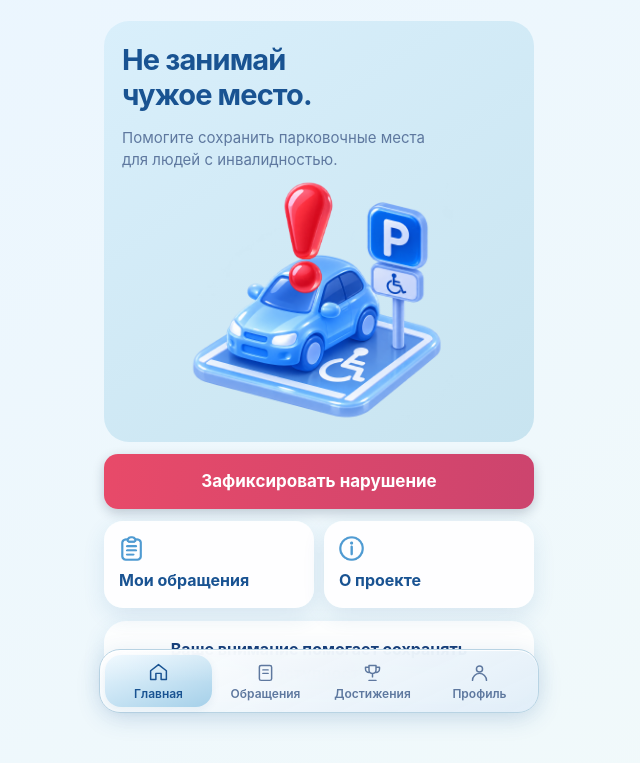
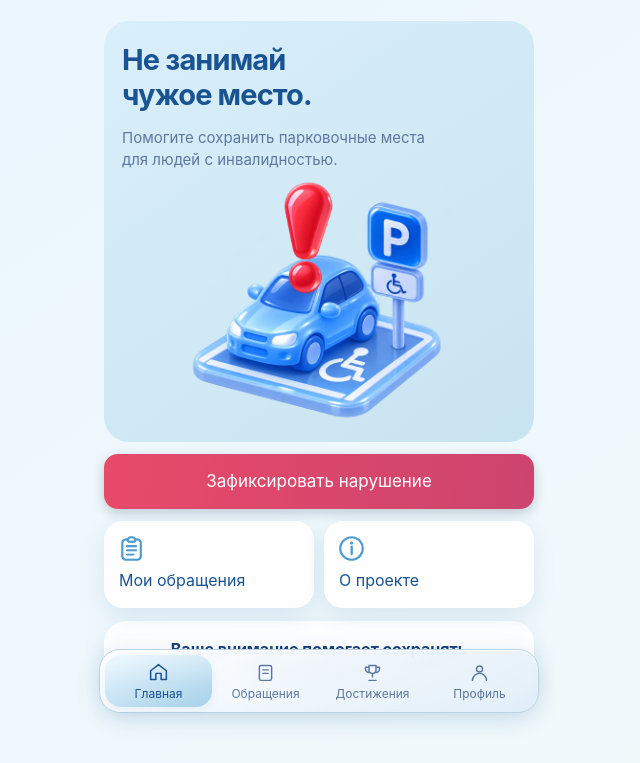
Before and after one commit to Gurov08ruS/Parkovka, a plain HTML site: page frontend/index.html in a window 1280 px wide. Shown: the part 73-836 px from the top of the page, without its empty margins (321-961 px from the left). Drawn offline with Linux system fonts and the light colour scheme.

Commit message:
для кнопок используется обычное начертание

```diff
--- a/frontend/style.css
+++ b/frontend/style.css
@@ -21,7 +21,7 @@ body {
 	color: var(--ink);
 	line-height: 1.48;
 }
-button { font: inherit; cursor: pointer; }
+button { font: inherit; font-weight: 400; cursor: pointer; }
 button, a { touch-action: manipulation; }
 :focus-visible { outline: 3px solid var(--strong-blue); outline-offset: 3px; }
 main {
@@ -51,17 +51,17 @@ main {
 	background: linear-gradient(100deg, #E84A69, #CC446E);
 	border: 0; box-shadow: 0 4px 12px #10274338;
 	border-radius: 14px; padding: 15px 18px;
-	color: white; font-weight: 720; font-size: 17px; text-align: center;
+	color: white; font-size: 17px; text-align: center;
 }
 .report-button:hover { box-shadow: 0 4px 16px #10274355; }
 .home-tiles { display: grid; grid-template-columns: repeat(2, minmax(0, 1fr)); gap: 10px; margin-top: 12px; }
-.home-tile { display: grid; gap: 8px; justify-items: start; min-height: 86px; padding: 15px; border: 0; border-radius: 19px; background: #ffffffeb; color: var(--deep-blue); box-shadow: 0 8px 22px #286aa51f; text-align: left; font-weight: 700; }
+.home-tile { display: grid; gap: 8px; justify-items: start; min-height: 86px; padding: 15px; border: 0; border-radius: 19px; background: #ffffffeb; color: var(--deep-blue); box-shadow: 0 8px 22px #286aa51f; text-align: left; }
 .home-tile img { width: 25px; height: 25px; object-fit: contain; }
 .home-note { margin-top: 13px; padding: 17px; border-radius: 22px; background: #ffffffdb; box-shadow: 0 8px 22px #286aa51f; text-align: center; font-weight: 700; }
 .guide { margin-top: 26px; }
 .guide-heading { display: flex; justify-content: space-between; align-items: center; gap: 12px; margin-bottom: 10px; }
 .guide h2, .panel-heading h2 { font-size: 24px; line-height: 1.16; letter-spacing: -.04em; }
-.guide-heading button { border: 0; border-radius: 14px; padding-inline: 12px; background: var(--glass-surface); box-shadow: 0 3px 9px #19539214; color: var(--deep-blue); min-height: 44px; font-weight: 650; font-size: 14px; }
+.guide-heading button { border: 0; border-radius: 14px; padding-inline: 12px; background: var(--glass-surface); box-shadow: 0 3px 9px #19539214; color: var(--deep-blue); min-height: 44px; font-size: 14px; }
 .steps { list-style: none; border: 1px solid var(--ice); background: white; border-radius: 20px; padding: 0 18px; }
 .steps li { display: flex; gap: 15px; align-items: center; padding: 16px 0; }
 .steps li + li { border-top: 1px solid #deedf5; }
@@ -82,7 +82,7 @@ main {
 .tab-bar > * {
 	display: grid; place-content: center; justify-items: center; gap: 3px; flex: 1; min-width: 0; height: 52px;
 	background: transparent; border: 0; border-radius: 16px; color: var(--muted);
-	line-height: 1.25; font-family: inherit; font-size: 12px; font-weight: 600; text-decoration: none;
+	line-height: 1.25; font-family: inherit; font-size: 12px; font-weight: 400; text-decoration: none;
 }
 .tab-bar svg { width: 21px; height: 21px; }
 .tab-bar > :hover { background: #ffffff94; }
@@ -288,7 +288,7 @@ main {
 	box-shadow: 0 3px 9px #19539214;
 	color: var(--deep-blue);
 	font: inherit;
-	font-weight: 600;
+	font-weight: 400;
 	cursor: pointer;
 }
 
```
